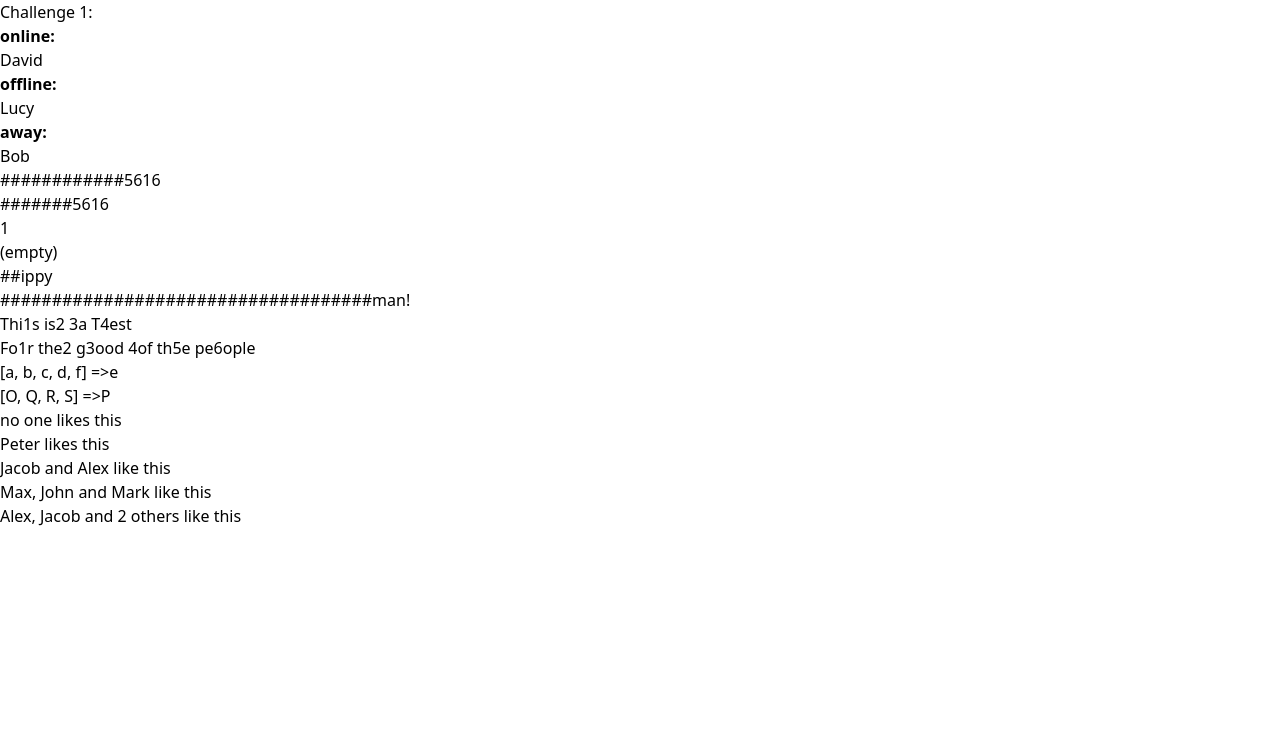
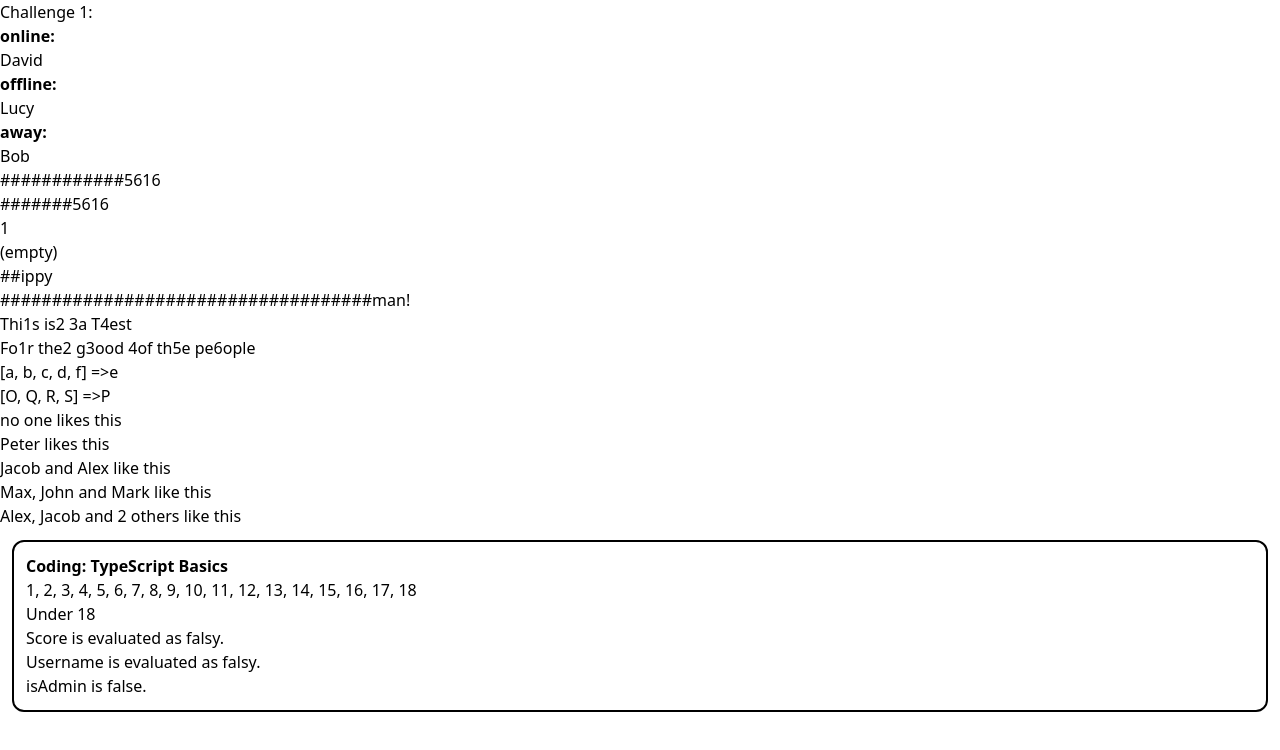
Before and after one commit to difunk/AWD-CHALLENGES, a React (Vite) app: page / in a window 1280 px wide. Shown: the top 750 px of the page. Built offline with nearby package versions, Linux system fonts and the light colour scheme.

Commit message:
add: challenge 6

```diff
--- a/src/App.tsx
+++ b/src/App.tsx
@@ -4,6 +4,7 @@ import Challenge2 from './components/Challenge2'
 import Challenge3 from './components/Challenge3'
 import Challenge4 from './components/Challenge4'
 import Challenge5 from './components/Challenge5'
+import Challenge6 from './components/Challenge6'
 
 function App() {
   return (
@@ -13,6 +14,7 @@ function App() {
       <Challenge3 />
       <Challenge4 />
       <Challenge5 />
+      <Challenge6 />
     </>
   )
 }
--- /dev/null
+++ b/src/components/Challenge6.tsx
@@ -0,0 +1,77 @@
+import React, { use } from 'react'
+
+const Challenge6 = () => {
+    // Step 1
+    const age: number = 18;
+
+    // Step 4
+    const score: number = 0;
+
+    // Step 7
+    const username: string = "";
+
+    // Step 10
+    const isAdmin: boolean = false;
+
+    // Step 2
+    const numbers = [];
+    for (let i = 1; i <= age; i++) {
+        numbers.push(i);
+    }
+
+    // Step 3
+    const ageMessage = age > 18 ? "18+" : "Under 18";
+
+    // Step 5
+    const scoreAvailable = score > 0 ? "Score is available." : "";
+
+    // Step 6
+    const scoreTruthy = score ? "Score is evaluated as truthy." : "Score is evaluated as falsy.";
+
+    // Step 8
+    const usernameAvailable = username ? "Username is available." : "";
+
+    // Step 9
+    const usernameFalsy = !username ? "Username is evaluated as falsy." : "";
+
+    // Step 11
+    const isAdminTruthy = isAdmin ? "isAdmin is evaluated as truthy." : "";
+
+    // Step 12
+    const isAdminFalse = !isAdmin ? "isAdmin is false." : "";
+
+  return (
+    <>
+        <div style={{ backgroundColor: "white", border: "2px solid black", borderRadius: "12px", padding: "12px", margin: "12px" }}>
+            <p style={{ fontWeight: "bold"}}>
+                Coding: TypeScript Basics
+            </p>
+            {/* Step 2 */}
+            {numbers.join(', ')} <br />
+
+            {/* Step 3 */}
+            {ageMessage} <br />
+
+            {/* Step 5 */}
+            {scoreAvailable && (<>{scoreAvailable} <br /></>)}
+
+            {/* Step 6 */}
+            {scoreTruthy} <br />
+
+            {/* Step 8 */}
+            {usernameAvailable && (<>{usernameAvailable} <br /></>)}
+
+            {/* Step 9 */}
+            {usernameFalsy && (<>{usernameFalsy} <br /></>)}
+
+            {/* Step 11 */}
+            {isAdminTruthy && (<>{isAdminTruthy} <br /></>)}
+
+            {/* Step 12 */}
+            {isAdminFalse}
+        </div>
+    </>
+  )
+}
+
+export default Challenge6
```
